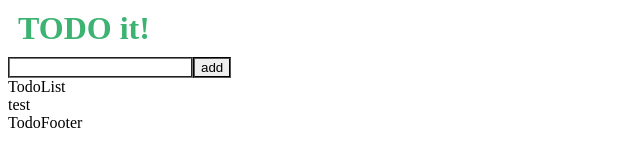
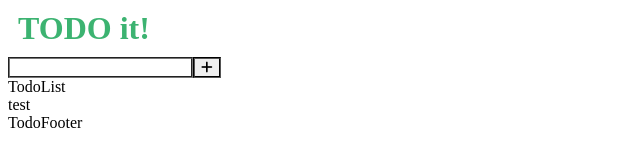
Before and after one commit to abarthdew/vue-lesson, a Vue app in the folder vue-todo-cli3/: page / in a window 1280 px wide. Shown: the top 160 px of the page, without its empty margins (0-640 px from the left). Built offline with nearby package versions, Linux system fonts and the light colour scheme.

Commit message:
06_input_with_icon_and_keyup

```diff
--- a/vue-todo-cli3/src/components/TodoInput.vue
+++ b/vue-todo-cli3/src/components/TodoInput.vue
@@ -1,7 +1,10 @@
 <template>
   <div>
-    <input type="text" v-model="newTodoItem"/>
-    <button v-on:click="addTodo">add</button>
+    <!-- v-model: two way binding -->
+    <input type="text" v-model="newTodoItem" v-on:keyup.enter="addTodo" />
+    <button v-on:click="addTodo">
+      <i class="fa fa-plus"></i>
+    </button>
   </div>
 </template>
 
@@ -9,7 +12,7 @@
   export default {
     data: function () {
       return {
-        newTodoItem: "",
+        newTodoItem: '',
       }
     },
     methods: {
@@ -17,9 +20,11 @@
         console.log(this.newTodoItem);
         // save
         localStorage.setItem(this.newTodoItem, this.newTodoItem);
-        // input reset
-        this.newTodoItem = '';
+        this.clearInput();
+      },
+      clearInput: function() {
+        this.newTodoItem = ''; // reset input
       }
-    }
+    },
   }
 </script>
```
